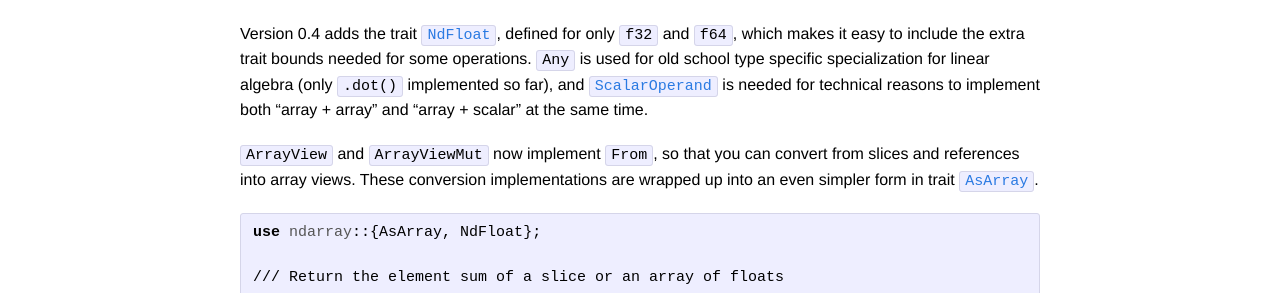
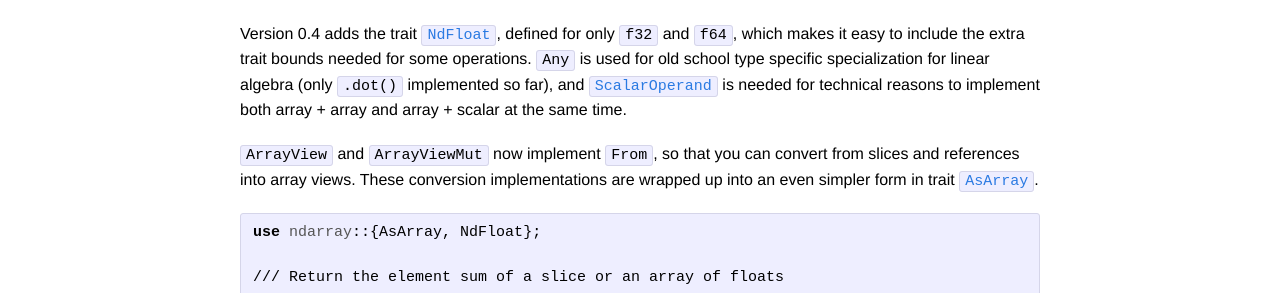
Before and after one commit to bluss/bluss.github.io, a Jekyll site: the page built from _posts/2016-03-05-ndarray-0.4.markdown, in a window 1280 px wide. Shown: the part 1334-1627 px from the top of the page. Built offline with Jekyll 4.4.1, drawn with Linux system fonts in a browser that asks for light colours.

Commit message:
Remove quotes

```diff
--- a/_posts/2016-03-05-ndarray-0.4.markdown
+++ b/_posts/2016-03-05-ndarray-0.4.markdown
@@ -56,8 +56,8 @@ Version 0.4 adds the trait [`NdFloat`][3], defined for only `f32` and `f64`,
 which makes it easy to include the extra trait bounds needed for some
 operations. `Any` is used for old school type specific specialization for
 linear algebra (only `.dot()` implemented so far), and [`ScalarOperand`][4] is
-needed for technical reasons to implement both "array + array" and
-"array + scalar" at the same time.
+needed for technical reasons to implement both array + array and
+array + scalar at the same time.
 
 [3]: http://bluss.github.io/rust-ndarray/master/ndarray/trait.NdFloat.html
 [4]: http://bluss.github.io/rust-ndarray/master/ndarray/trait.ScalarOperand.html
```
